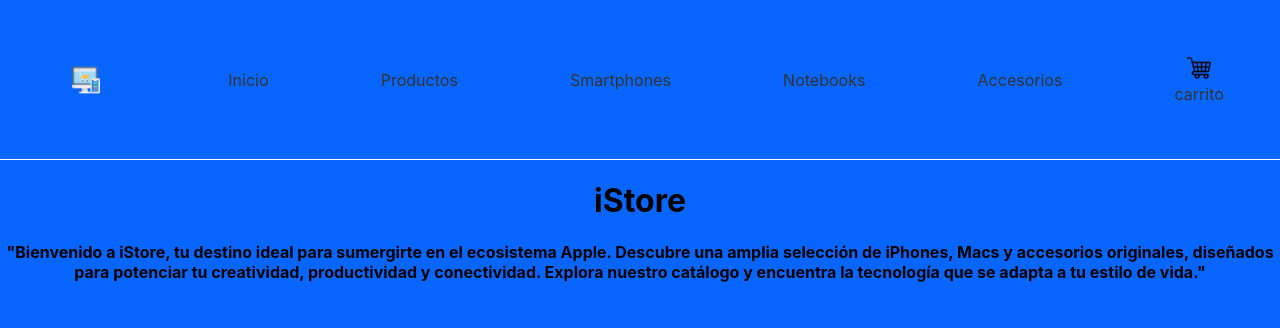
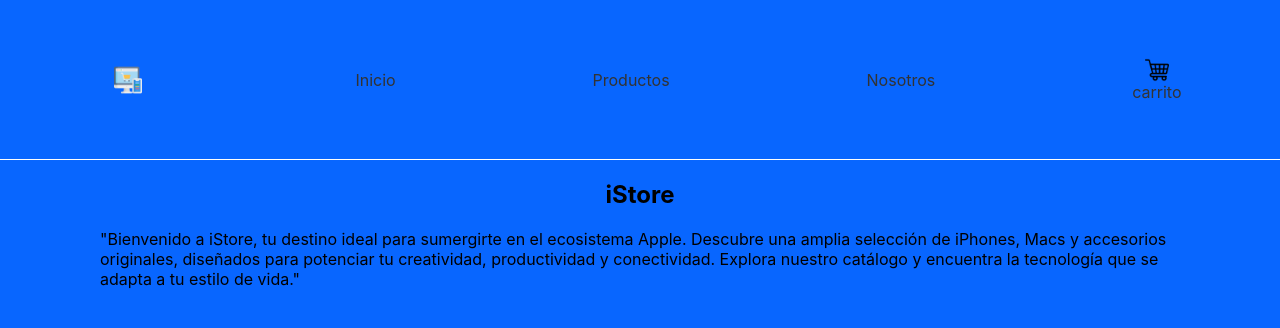
Before and after one commit to NicolasRovetta/e-commerce, a React (Vite) app: page / in a window 1280 px wide. Shown: the top 328 px of the page. Built offline with nearby package versions, Linux system fonts and the light colour scheme.

Commit message:
eliminacion de componentes,agregue nosotros

```diff
--- a/src/App.jsx
+++ b/src/App.jsx
@@ -4,24 +4,20 @@ import { BrowserRouter, Routes, Route } from "react-router-dom";
 import Error from "./components/Error";
 import Home from "./components/Home";
 import CartWidget from "./components/CartWidget";
-import Smartphones from "./components/Smartphones";
-import Notebooks from "./components/Notebooks";
-import Accesorios from "./components/Accesorios";
+import Nosotros from "./components/Nosotros";
 
 function App() {
   return (
     <>
       <BrowserRouter>
         <Routes>
-          <Route path="/" element={<Layout />}>
-            <Route index element={<Home />} />
-            <Route path="smartphones" element={<Smartphones />} />
-            <Route path="notebooks" element={<Notebooks />} />
-            <Route path="accesorios" element={<Accesorios />} />
-            <Route path="cart" element={<CartWidget />} />
-            <Route path="productos" element={<ItemListContainer />} />
+          <Route path="/" element={<Layout/>}>
+            <Route index element={<Home/>} />
+            <Route path="productos" element={<ItemListContainer/>} />
+            <Route path="nosotros" element={<Nosotros/>} />
+            <Route path="cart" element={<CartWidget/>} />
           </Route>
-          <Route path="*" element={<Error />} />
+          <Route path="*" element={<Error/>} />
         </Routes>
       </BrowserRouter>
     </>
--- a/src/components/Accesorios.jsx
+++ /dev/null
@@ -1,9 +0,0 @@
-
-
-function Accesorios() {
-  return (
-    <div>Accesorios</div>
-  )
-}
-
-export default Accesorios
--- a/src/components/CartWidget.css
+++ /dev/null
@@ -1,4 +0,0 @@
-.logoCart{
-    height: 1.5em;
-    width: 1.5em;
-}
--- a/src/components/CartWidget.jsx
+++ b/src/components/CartWidget.jsx
@@ -1,12 +1,13 @@
-import './CartWidget.css'
 import cart from '../assets/cartWidget.png'
 import { useState } from 'react'
 
 function CartWidget() {
   return (
     <>
+    <div className="cartPosition">
     <img src={cart} alt="logoCart" className='logoCart'/>
     <div>carrito</div>
+    </div>
     </>
   )
 }
--- a/src/components/Home.css
+++ /dev/null
@@ -1,4 +0,0 @@
-div{
-    text-align: center;
-    font-family: Inter, system-ui, Avenir, Helvetica, Arial, sans-serif;
-}
--- a/src/components/Home.jsx
+++ b/src/components/Home.jsx
@@ -1,16 +1,16 @@
-import './Home.css'
+
 
 function Home() {
   return (
     <div>
-      <h1>iStore</h1>
-      <p><strong>
+      <h2>iStore</h2>
+      <p className="text">
         "Bienvenido a iStore, tu destino ideal para sumergirte en el ecosistema
         Apple. Descubre una amplia selección de iPhones, Macs y accesorios
         originales, diseñados para potenciar tu creatividad, productividad y
         conectividad. Explora nuestro catálogo y encuentra la tecnología que se
         adapta a tu estilo de vida."
-        </strong></p>
+        </p>
     </div>
   );
 }
--- a/src/components/Layout.jsx
+++ b/src/components/Layout.jsx
@@ -22,13 +22,7 @@ function Layout() {
             <Link to="productos">Productos</Link>
           </li>
           <li>
-            <Link to="smartphones">Smartphones</Link>
-          </li>
-          <li>
-            <Link to="notebooks">Notebooks</Link>
-          </li>
-          <li>
-            <Link to="accesorios">Accesorios</Link>
+            <Link to="nosotros">Nosotros</Link>
           </li>
           <li>
             <Link to="cart">
--- /dev/null
+++ b/src/components/Nosotros.jsx
@@ -0,0 +1,37 @@
+
+
+function Nosotros() {
+  return (
+    <div>
+      <h2>Nosotros: Más que una tienda, una experiencia Apple</h2>
+      <p className="text">
+          En iStore, te invitamos a sumergirte en el ecosistema Apple. No solo
+          vendemos productos; ofrecemos una experiencia que redefine la
+          innovación. Desde nuestra fundación, nos dedicamos a ser el destino
+          predilecto para los amantes de Apple, ofreciendo iPhones, Macs, iPads,
+          Apple Watches y accesorios originales. Nuestra pasión por Apple va más
+          allá de la venta. Creemos en el poder transformador de la tecnología
+          para potenciar la creatividad, productividad y conectividad. ¿Qué nos
+          diferencia? Asesoramiento experto: Expertos en Apple te guiarán en la
+          elección del dispositivo perfecto. Productos 100% originales: Solo
+          productos Apple con garantía oficial. Experiencia inmersiva:
+          Interactúa con los productos y descubre sus posibilidades. Compromiso
+          con la comunidad: Talleres y eventos para conectar con otros
+          entusiastas. Soporte postventa integral: Asesoramiento y recursos para
+          aprovechar al máximo tus dispositivos. Nuestra Misión: Ser el
+          referente en la venta de productos Apple, ofreciendo una experiencia
+          excepcional. Nuestra Visión: Construir una comunidad Apple sólida y
+          vibrante, donde la innovación sea el pilar. Nuestros Valores: Pasión
+          por Apple, excelencia en el servicio, compromiso con la calidad,
+          innovación constante y transparencia. En iStore, descubre un mundo de
+          posibilidades. Explora nuestro catálogo y encuentra la tecnología que
+          se adapta a ti. Cambios principales: Se eliminaron frases redundantes
+          y explicaciones extensas. Se condensaron las descripciones de los
+          diferenciadores. Se simplificaron las declaraciones de misión, visión
+          y valores. Se mantuvo el lenguaje conciso y directo.
+      </p>
+    </div>
+  );
+}
+
+export default Nosotros;
--- a/src/components/Notebooks.jsx
+++ /dev/null
@@ -1,9 +0,0 @@
-
-
-function Notebooks() {
-  return (
-    <div>Notebooks</div>
-  )
-}
-
-export default Notebooks
--- a/src/components/Smartphones.jsx
+++ /dev/null
@@ -1,9 +0,0 @@
-
-
-function Smartphones() {
-  return (
-    <div>Smartphones</div>
-  )
-}
-
-export default Smartphones
--- a/src/index.css
+++ b/src/index.css
@@ -10,3 +10,21 @@ body {
   width: 100%;
   height: auto;
 }
+
+.cartPosition{
+  display: flex;
+  flex-direction: column;
+  align-items: center;
+}
+.logoCart{
+  height: 1.5em;
+  width: 1.5em;
+}
+
+h2{
+  text-align: center;
+}
+
+.text{
+  padding: 0 100px;
+}
```
